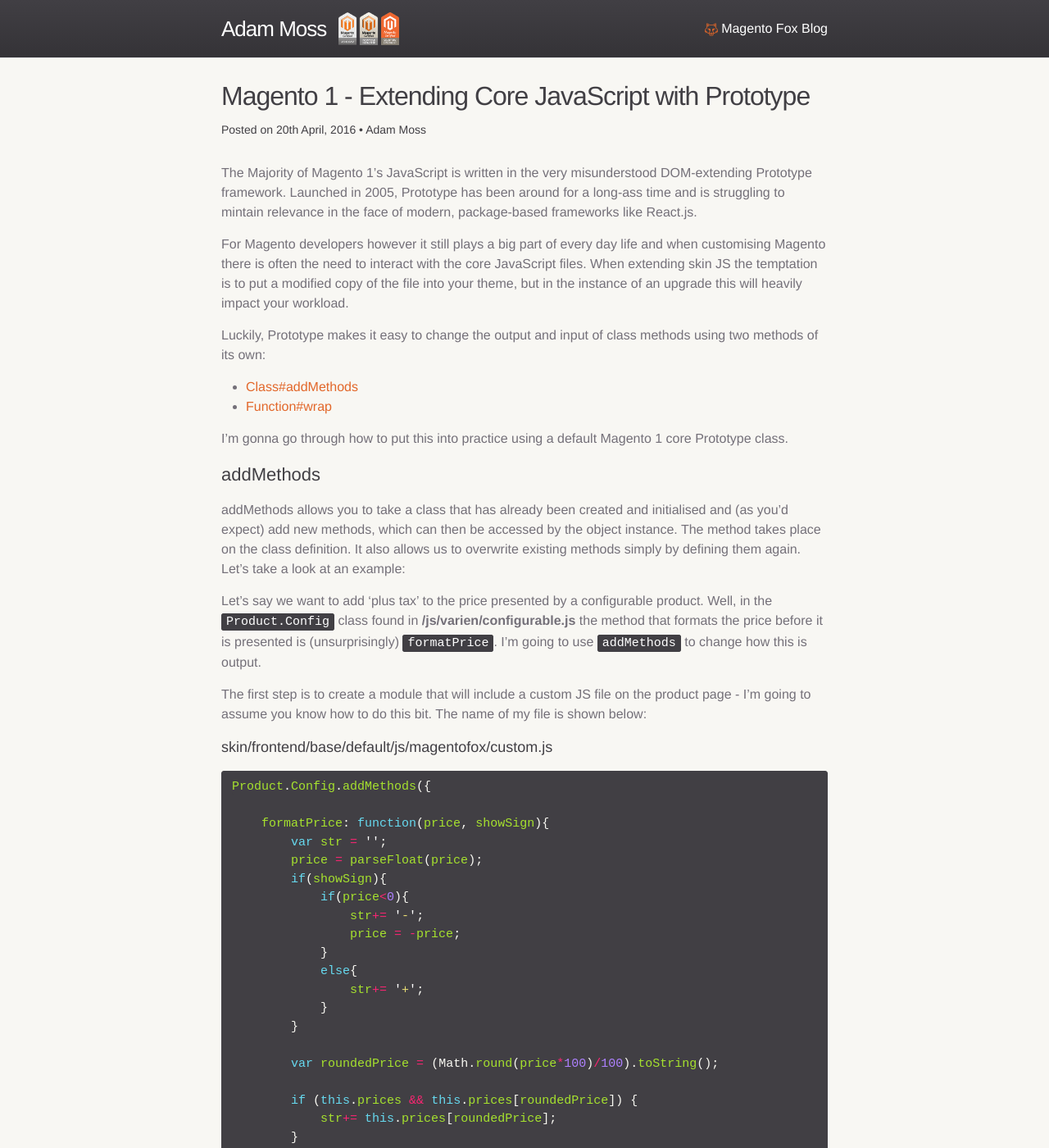
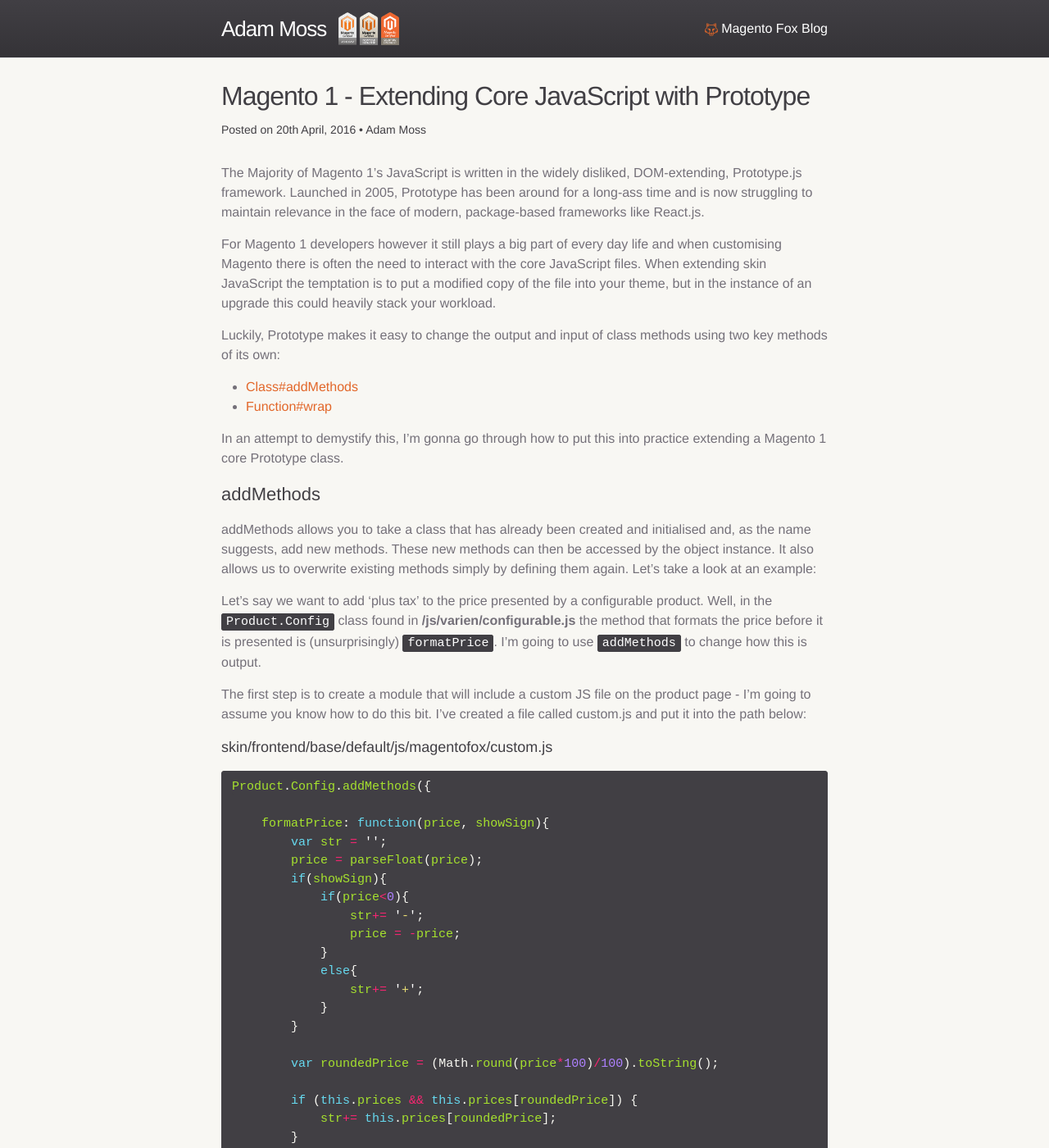
Before and after one commit to adampmoss/adampmoss.github.io, a Jekyll site: the page built from _posts/2016-04-20-magento1-extending-core-javascript-with-prototype.markdown, in a window 1280 px wide and 1400 px high. Shown: the whole window at 82% size. Built offline with Jekyll 4.4.1, drawn with Linux system fonts in a browser that asks for light colours; some web fonts are replaced; comment, search, counter and statistics services are not loaded; some of the changed text lies outside the part shown.

Commit message:
fixed typos

```diff
--- a/_posts/2016-04-20-magento1-extending-core-javascript-with-prototype.markdown
+++ b/_posts/2016-04-20-magento1-extending-core-javascript-with-prototype.markdown
@@ -8,24 +8,24 @@
 comments: true
 ---
 
-The Majority of Magento 1's JavaScript is written in the very misunderstood DOM-extending Prototype framework. Launched in 2005, Prototype has been around for a long-ass time and is struggling to mintain relevance in the face of modern, package-based frameworks like React.js.
+The Majority of Magento 1's JavaScript is written in the widely disliked, DOM-extending, Prototype.js framework. Launched in 2005, Prototype has been around for a long-ass time and is now struggling to maintain relevance in the face of modern, package-based frameworks like React.js.
 
-For Magento developers however it still plays a big part of every day life and when customising Magento there is often the need to interact with the core JavaScript files. When extending skin JS the temptation is to put a modified copy of the file into your theme, but in the instance of an upgrade this will heavily impact your workload.
+For Magento 1 developers however it still plays a big part of every day life and when customising Magento there is often the need to interact with the core JavaScript files. When extending skin JavaScript the temptation is to put a modified copy of the file into your theme, but in the instance of an upgrade this could heavily stack your workload.
 
-Luckily, Prototype makes it easy to change the output and input of class methods using two methods of its own:
+Luckily, Prototype makes it easy to change the output and input of class methods using two key methods of its own:
 
 - [Class#addMethods](http://api.prototypejs.org/language/Class/prototype/addMethods/)
 - [Function#wrap](http://prototypejs.org/doc/latest/language/Function/prototype/wrap/)
 
-I'm gonna go through how to put this into practice using a default Magento 1 core Prototype class.
+In an attempt to demystify this, I'm gonna go through how to put this into practice extending a Magento 1 core Prototype class.
 
 ### addMethods
 
-addMethods allows you to take a class that has already been created and initialised and (as you'd expect) add new methods, which can then be accessed by the object instance. The method takes place on the class definition. It also allows us to overwrite existing methods simply by defining them again. Let's take a look at an example:
+addMethods allows you to take a class that has already been created and initialised and, as the name suggests, add new methods. These new methods can then be accessed by the object instance. It also allows us to overwrite existing methods simply by defining them again. Let's take a look at an example:
 
 Let's say we want to add 'plus tax' to the price presented by a configurable product. Well, in the `Product.Config` class found in **/js/varien/configurable.js** the method that formats the price before it is presented is (unsurprisingly) `formatPrice`. I'm going to use `addMethods` to change how this is output.
 
-The first step is to create a module that will include a custom JS file on the product page - I'm going to assume you know how to do this bit. The name of my file is shown below:
+The first step is to create a module that will include a custom JS file on the product page - I'm going to assume you know how to do this bit. I've created a file called custom.js and put it into the path below:
 
 #### skin/frontend/base/default/js/magentofox/custom.js
 
@@ -64,23 +64,23 @@
 
 ### wrap
 
-Wrap is kinda similar to addMethods but also very different. Rather than taking place on the class definition, wrap targets the method themeselves. Rather like [plugins in Magento 2](/magentofox/magento-2-basics-part-6-using-plugins/), wrap allows you to modify the arguments before a method is called, completely rewrite a method and change the output of any given method.
+Wrap is kinda similar to addMethods but also very different. Rather than taking place on the class definition, wrap targets the method itself. Rather like [plugins in Magento 2](/magentofox/magento-2-basics-part-6-using-plugins/), wrap allows you to modify the arguments before a method is called, completely change the functionality of a method *and* change the output of any given method.
 
-Let's take the last example again, but this time we want to change the value of the price going into the method. Yeah, you'd never need to do this but it demonstrates the point:
+Let's redo the last example again by adding 'plus tax' to the end of the string, but this time we want to change the value of the price going into the method so it's always 600. Yeah, you'd never need to do this but it demonstrates the point pretty well:
 
 {% highlight js %}
 Product.Config.prototype.formatPrice = Product.Config.prototype.formatPrice.wrap(
-    function(originaMethod, price, showSign) {
+    function(originalMethod, price, showSign) {
         price = 600;
-        var str = originaMethod(price, showSign);
+        var str = originalMethod(price, showSign);
 
         return str + Translator.translate(" plus tax");
     });
 {% endhighlight %}
 
-So what's going on above? Well once we're inside the wrap function there's a new function declared: `function(originaMethod, price, showSign)`. The first argument is always the method itself, and the other arguments are arguments that should get passed to the method. That means that as soon as we are inside this function we have access to those arguments.
+So what's going on above? Well once we're inside the wrap function there's a new function declared: `function(originalMethod, price, showSign)`. The first argument is always the method itself, and the following arguments are those that should get passed to the method. That means that as soon as we are inside this function we have access to those arguments.
 
-So on the next line I've decided to change the price so that it's always 600. Now I can pass my changed argument into the method in question which happens on the next line `var str = originaMethod(price, showSign);`. The method will now run as normal and return whatever it returns - this gets saved into my newly created `str` variable.
+On the next line I've decided to change the price so that it's always 600. Now I can pass my changed argument into the method in question which happens on the next line `var str = originalMethod(price, showSign);`. The method will now run as normal and return whatever it returns - this gets saved into my newly created `str` variable.
 
 Finally I'm going to return the function properly (after it has now successfully ran with all the functionality needed) and I'm going to add my text to the end.
 
@@ -88,6 +88,6 @@
 
 ### Summary
 
-There is also another method called [Object.extend](http://api.prototypejs.org/language/Object/extend/) that allows core classes and methods to be extended without touching the core, but I have left this out of this article because it involves create new class definitions which is slightly different. Using this would mean having to change the class instances across Magento which could be more time consuming.
+There is also another method called [Object.extend](http://api.prototypejs.org/language/Object/extend/) that allows core classes and methods to be extended without touching the core, but I have left this out of this article because it involves the creation of a new class definitions which is slightly different to wat I'm trying to show. Using this would mean having to change the class instances across Magento which could be more time consuming.
 
 Hope you enjoyed the post, feel free to leave comments.
```
